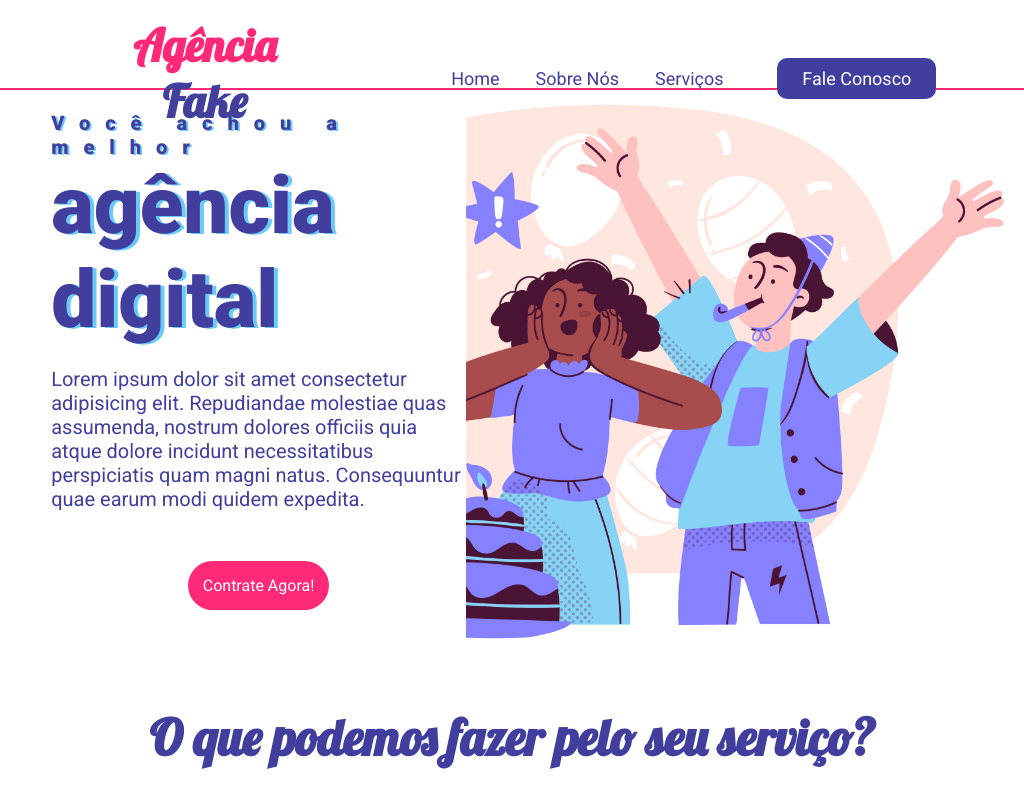
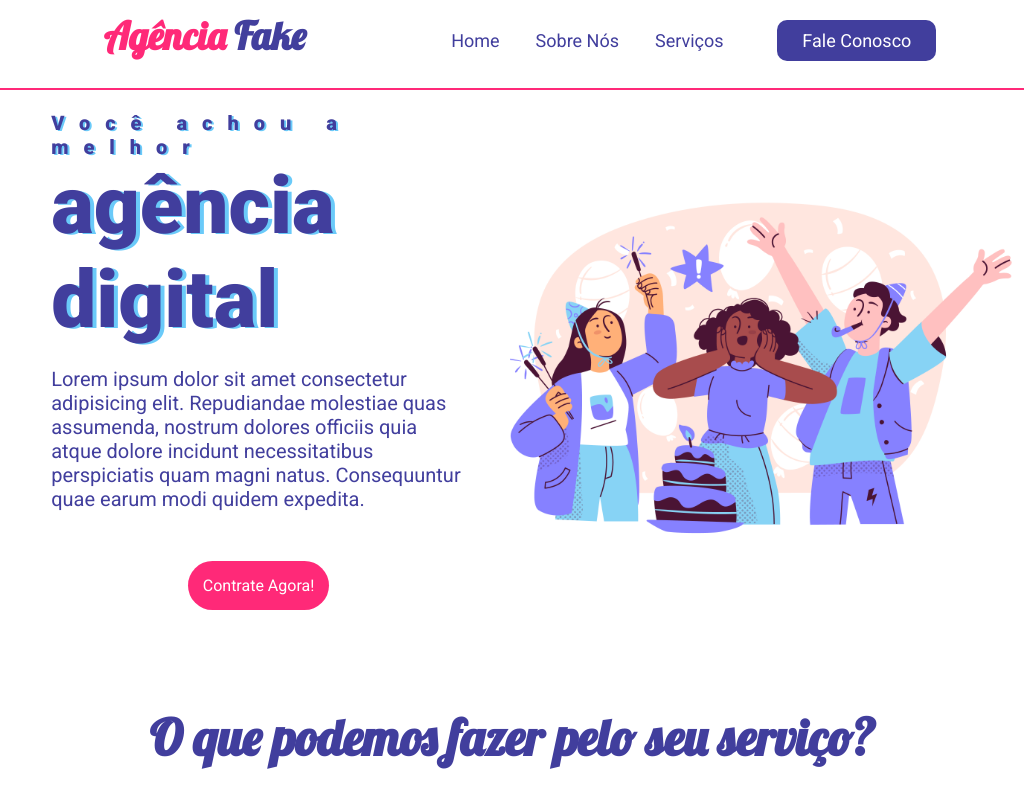
Before and after one commit to Ryan-Programador-321/02---Ag-ncia-Fake, a plain HTML site: page index.html in a window 1024 px wide. Shown: the top 800 px of the page. Drawn offline with Linux system fonts and the light colour scheme.

Commit message:
Update responsivo.css

```diff
--- a/CSS/responsivo.css
+++ b/CSS/responsivo.css
@@ -38,6 +38,7 @@
         bottom: 150px;
         flex: 100%;
         text-align: center;
+        width: 100%;
 
     }
 
@@ -72,21 +73,58 @@
 }
 
 /* Dispositivos um pouco maiores, mas ainda pequenos (Pequenos Tablets e Smartphones + largos, 600px para cima) */
-@media only screen and (min-width: 600px) {
-    ...
+@media only screen and (min-width: 1005px) and (max-width: 1184px) {
+    .img-headline {
+        background-size: contain; }
+
+    .navbar .logotipo{
+        flex: 20%;
+        /* border: 2px solid red; */
+        text-align: center;
+        font-family: "Lobster", sans-serif;
+        color: hsl(242, 43%, 43%);
+        font-size: 170%;
+        margin-left: 10%;
+        margin-bottom: ;
+        position: relative;
+        bottom: ;
+        }
 }
 
 /*Dispostivos Médios (Tablets deitados, 768px para cima) */
-@media only screen and (min-width: 768px) {
-    ...
+@media only screen and (min-width: 1005px) and (max-width: 1075px) {
+    .navbar .logotipo{
+        flex: 20%;
+        /* border: 2px solid red; */
+        text-align: center;
+        font-family: "Lobster", sans-serif;
+        color: hsl(242, 43%, 43%);
+        font-size: 160%;
+        margin-left: 10%;
+        margin-bottom: ;
+        position: relative;
+        bottom: ;
+        }
 }
 
 /* Dispostivos Largos (laptops/desktops, 992px para cima) */
-@media only screen and (min-width: 992px) {
-    ...
+@media only screen and (min-width: 1005px) and (max-width: 1012px){
+    .navbar .logotipo{
+        flex: 20%;
+        /* border: 2px solid red; */
+        text-align: center;
+        font-family: "Lobster", sans-serif;
+        color: hsl(242, 43%, 43%);
+        font-size: 155%;
+        margin-left: 10%;
+        margin-bottom: ;
+        position: relative;
+        bottom: ;
+        }
 }
 
 /* Super Largos (Telas maiores laptops, desktops e até TVs, 1200px para cima) */
-@media only screen and (min-width: 1200px) {
-    ...
+@media only screen and (min-width: 1085px) {
+    .img-headline {
+        background-size: contain; }
 }
```
